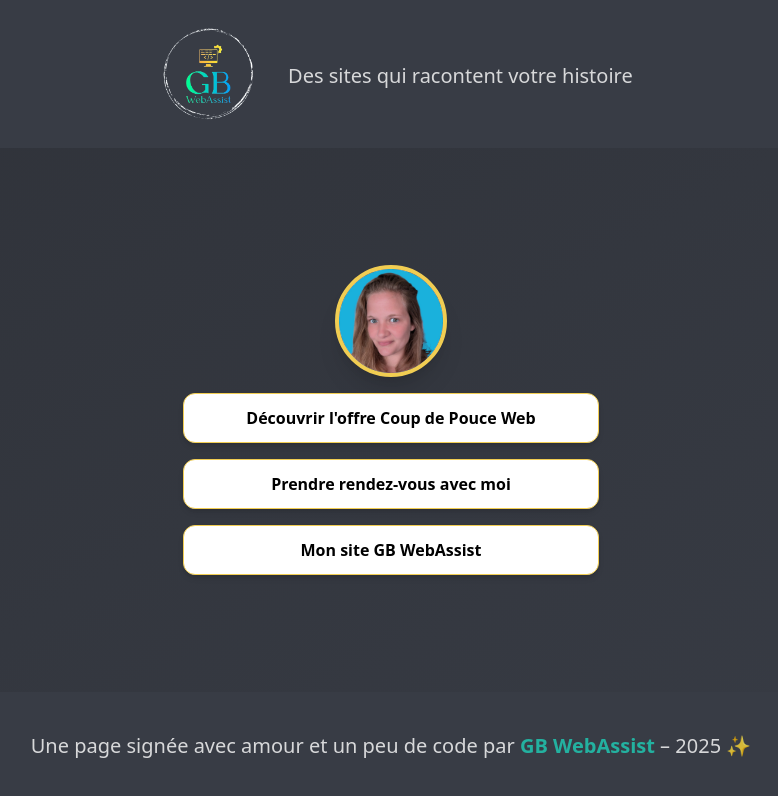
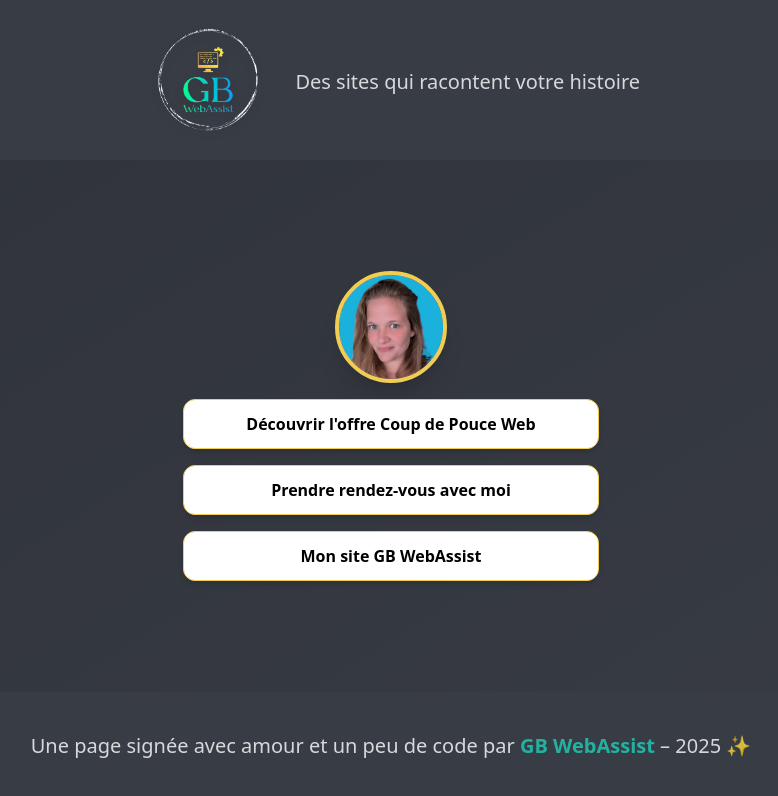
Before and after one commit to GaelleB/gaelle-landing-react, a React (Vite) app: page / in a window 1280 px wide. Shown: the top 796 px of the page, without its empty margins (249-1027 px from the left). Built offline with nearby package versions, Linux system fonts and the light colour scheme.

Commit message:
Animation au chargement : animate-fade-in Hover sur le logo : scale + drop-shadow-lg Accessibilité : role=banner + aria-label  Logo légèrement agrandi pour plus de présence

```diff
--- a/src/components/Header.tsx
+++ b/src/components/Header.tsx
@@ -2,11 +2,15 @@
 
 const Header: React.FC = () => {
     return (
-        <header className="w-full bg-background-dark py-6 px-6 flex flex-col sm:flex-row justify-center items-center gap-4">
+        <header
+            className="w-full bg-background-dark py-6 px-6 flex flex-col sm:flex-row justify-center items-center gap-4 animate-fade-in"
+            role="banner"
+            aria-label="En-tête principal GB WebAssist"
+        >
             <img
                 src="/assets/logo-gbwebassist.png"
                 alt="Logo GB WebAssist"
-                className="h-25 w-auto transition-transform duration-300 ease-in-out hover:scale-110"
+                className="h-28 w-auto transition-transform duration-300 ease-in-out hover:scale-110 drop-shadow-lg"
             />
             <div className="text-center sm:text-left">
                 <p className="text-xl text-textlight opacity-80 mt-1">Des sites qui racontent votre histoire</p>
```
Also changed, not shown: 1 other file (tests, documents, lock files or other folders).
